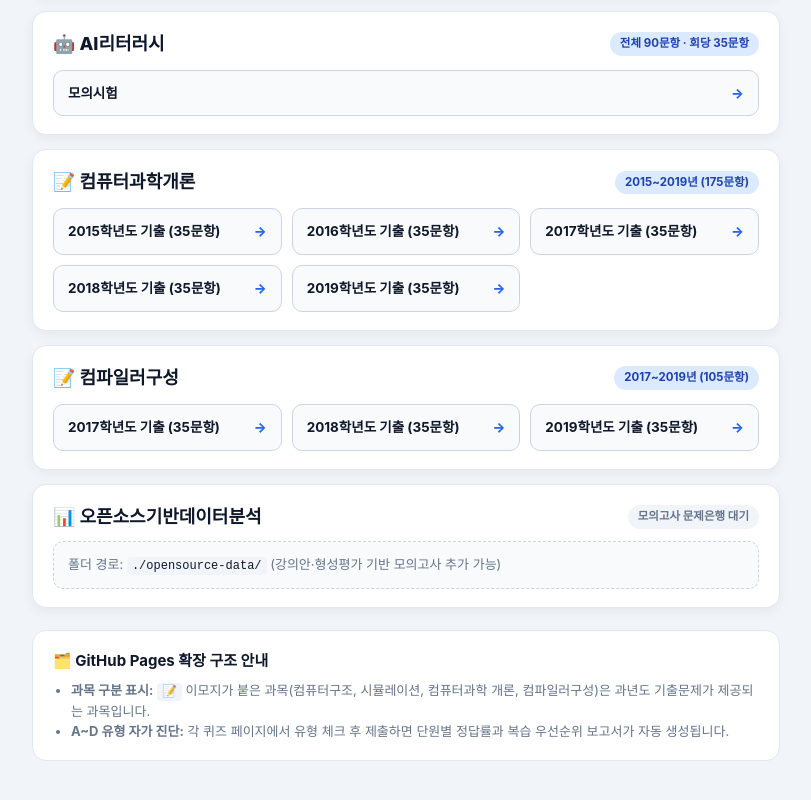
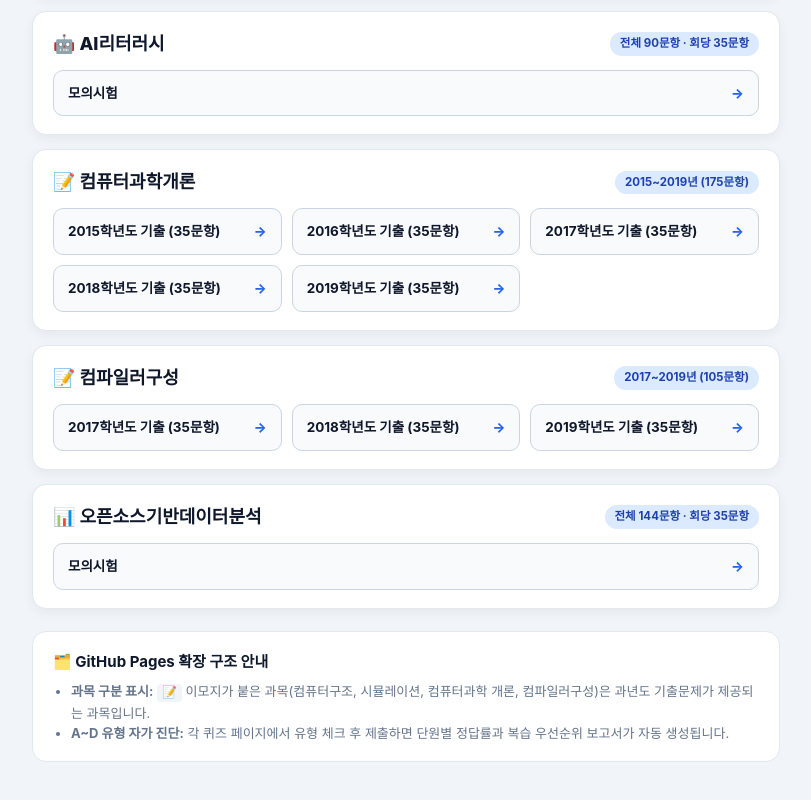
Before and after one commit to wackymerry/KNOU, a plain HTML site: page computer_science/index.html in a window 1280 px wide. Shown: the part 770-1570 px from the top of the page, without its empty margins (234-1045 px from the left). Drawn offline with Linux system fonts and the light colour scheme.

Commit message:
Add files via upload

```diff
--- a/computer_science/index.html
+++ b/computer_science/index.html
@@ -109,11 +109,9 @@ j=d.createElement(s),dl=l!='dataLayer'?'&l='+l:'';j.async=true;j.src=
 <div class="subj-card" data-subj="opensource-data">
 <div class="subj-header">
 <h2 class="subj-title">📊 오픈소스기반데이터분석</h2>
-<span class="status-pill status-wait">모의고사 문제은행 대기</span>
+<span class="status-pill status-ready">전체 144문항 · 회당 35문항</span>
 </div>
-<div class="placeholder-box">
-        폴더 경로: <code>./opensource-data/</code> (강의안·형성평가 기반 모의고사 추가 가능)
-      </div>
+<div class="exam-links"><a class="exam-btn" href="./opensource-data/mock.html"><span>모의시험</span><span class="arrow">→</span></a></div>
 </div>
 </div>
 <div class="guide-card">
```
